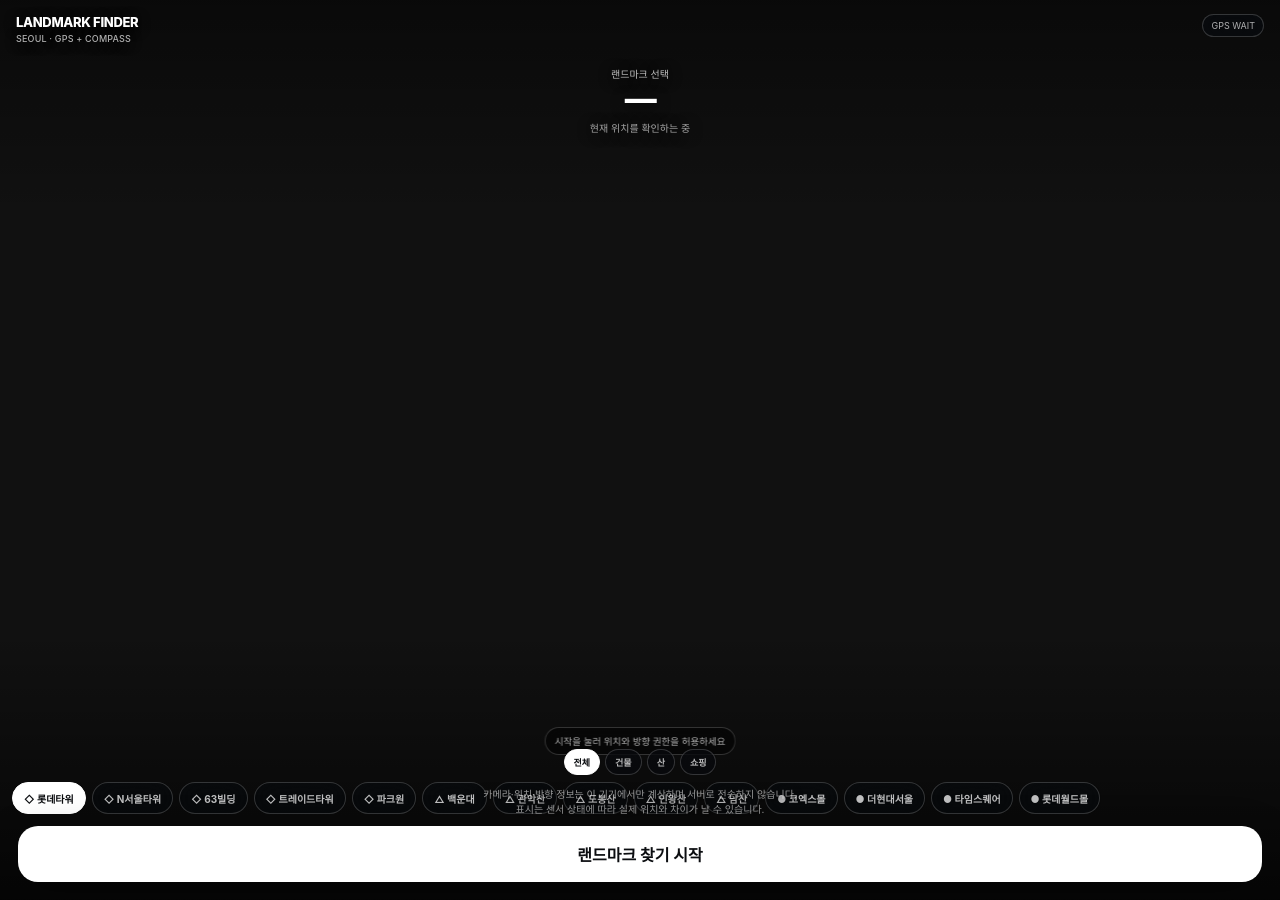
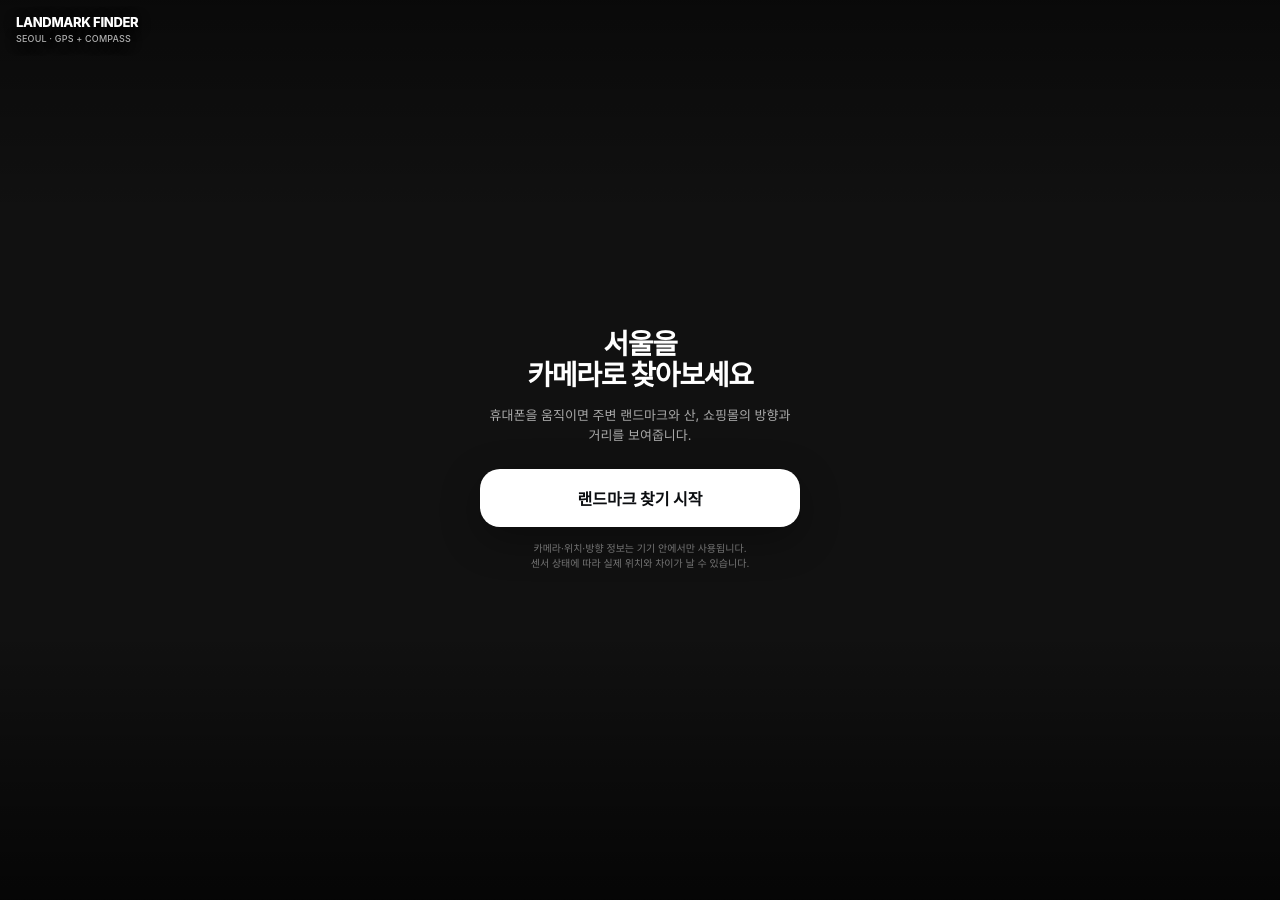
Before and after one commit to serendip811/serendip811.github.io, a Jekyll site: the page landmark-distance/index.html, which Jekyll copies as it is, in a window 1280 px wide. Built offline with Jekyll 4.4.1, drawn with Linux system fonts in a browser that asks for light colours.

Commit message:
Redesign inactive launch screen

```diff
--- a/landmark-distance/index.html
+++ b/landmark-distance/index.html
@@ -32,13 +32,27 @@ button{font:inherit}
 #privacy{position:absolute;left:22px;right:22px;bottom:calc(env(safe-area-inset-bottom) + 84px);z-index:28;text-align:center;font-size:10px;line-height:1.45;color:rgba(255,255,255,.58);text-shadow:0 1px 8px #000;pointer-events:none}#privacy.hidden{display:none}
 #calibrationToast{position:absolute;left:50%;top:calc(env(safe-area-inset-top) + 118px);transform:translateX(-50%);z-index:35;display:none;padding:8px 11px;border-radius:999px;background:rgba(0,0,0,.72);border:1px solid var(--line);backdrop-filter:blur(14px);font-size:10px;white-space:nowrap}#calibrationToast.show{display:block}
 .markerLabel::after,.poiLabel::after{content:" · 예상";opacity:.5;font-weight:500}
+#launchIntro{position:absolute;left:26px;right:26px;top:50%;transform:translateY(-50%);z-index:31;text-align:center;display:flex;flex-direction:column;align-items:center;gap:0}
+#launchIntro h1{margin:0;font-size:28px;line-height:1.12;letter-spacing:-.045em;font-weight:800}
+#launchIntro p{margin:13px 0 24px;max-width:310px;font-size:13px;line-height:1.55;color:rgba(255,255,255,.64);word-break:keep-all}
+#launchIntro .launchBtn{position:static;width:min(100%,320px);height:58px;border:0;border-radius:20px;background:#fff;color:#0b0d10;font-size:16px;font-weight:760;box-shadow:0 12px 40px rgba(0,0,0,.32)}
+#launchIntro .launchPrivacy{margin-top:14px;max-width:320px;font-size:10px;line-height:1.5;color:rgba(255,255,255,.42)}
+body:not(.started) #info,body:not(.started) #status,body:not(.started) #selectorWrap,body:not(.started) #edgeLeft,body:not(.started) #edgeRight,body:not(.started) #start,body:not(.started) #privacy,body:not(.started) .gps{display:none!important}
+body.started #launchIntro{display:none}
+body.started #privacy{display:none!important}
 </style>
 </head>
 <body>
 <div id="app"><div id="stage">
 <video id="video" autoplay playsinline muted></video><div id="shade"></div>
 <div class="topbar"><div class="brand">LANDMARK FINDER<small>SEOUL · GPS + COMPASS</small></div><div class="gps" id="gpsBadge">GPS WAIT</div></div>
-<div id="info"><div id="targetName">랜드마크 선택</div><div id="distance">—</div><div id="meta">현재 위치를 확인하는 중</div></div>
+<div id="launchIntro">
+    <h1>서울을<br>카메라로 찾아보세요</h1>
+    <p>휴대폰을 움직이면 주변 랜드마크와 산, 쇼핑몰의 방향과 거리를 보여줍니다.</p>
+    <button id="launchStart" class="launchBtn">랜드마크 찾기 시작</button>
+    <div class="launchPrivacy">카메라·위치·방향 정보는 기기 안에서만 사용됩니다.<br>센서 상태에 따라 실제 위치와 차이가 날 수 있습니다.</div>
+  </div>
+  <div id="info"><div id="targetName">랜드마크 선택</div><div id="distance">—</div><div id="meta">현재 위치를 확인하는 중</div></div>
 <div id="markers"></div><div id="edgeLeft" class="edgeStack left"></div><div id="edgeRight" class="edgeStack right"></div>
 <div id="status">시작을 눌러 위치와 방향 권한을 허용하세요</div><div id="calibrationToast">방향을 보정했어요</div>
 <div id="selectorWrap"><div class="filterBar"><button class="filterBtn active" data-filter="all">전체</button><button class="filterBtn" data-filter="building">건물</button><button class="filterBtn" data-filter="mountain">산</button><button class="filterBtn" data-filter="mall">쇼핑</button></div><div id="selector"></div></div>
```
Also changed, not shown: other parts of landmark-distance/index.html (+4 -2 lines).
